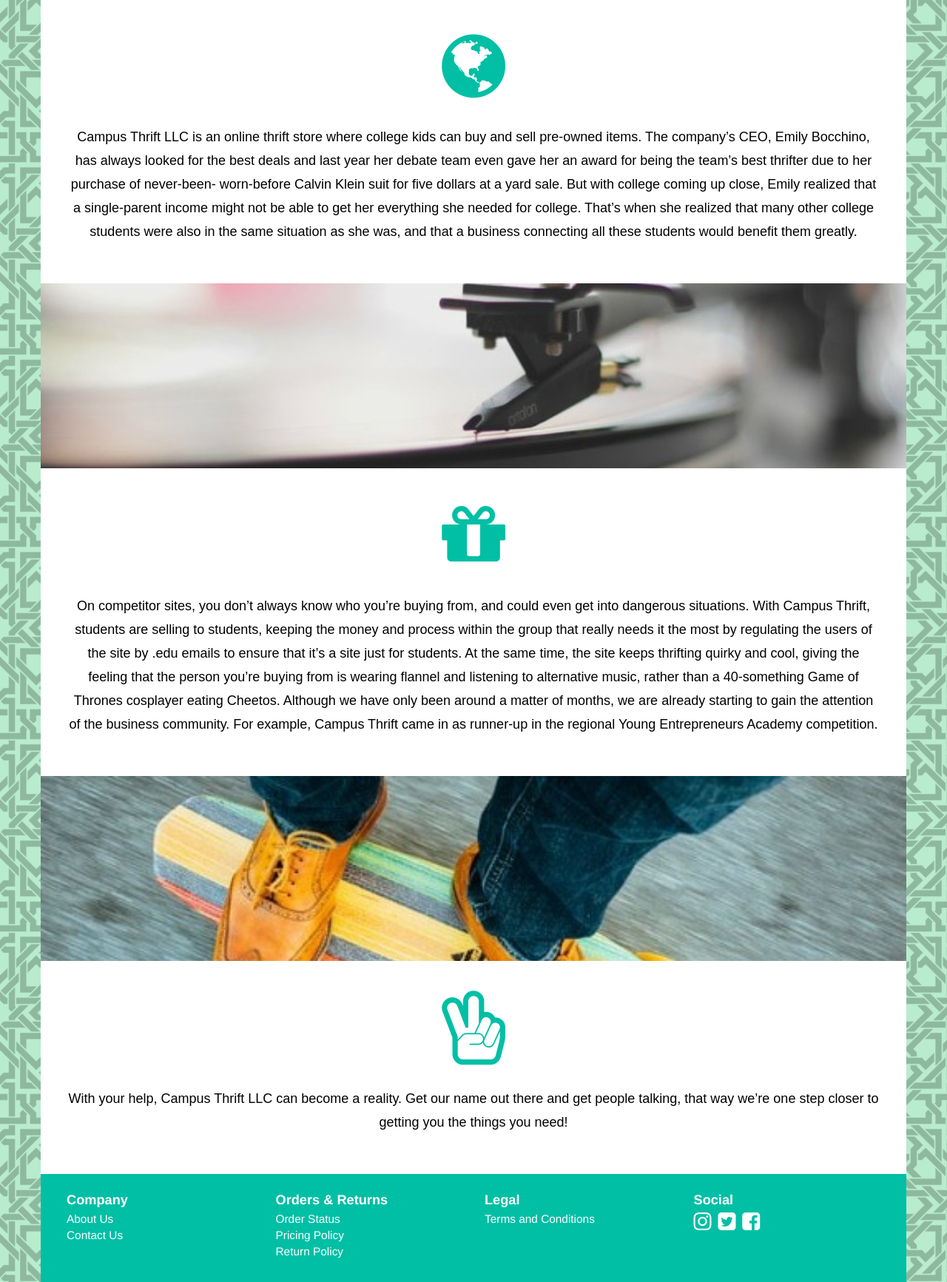
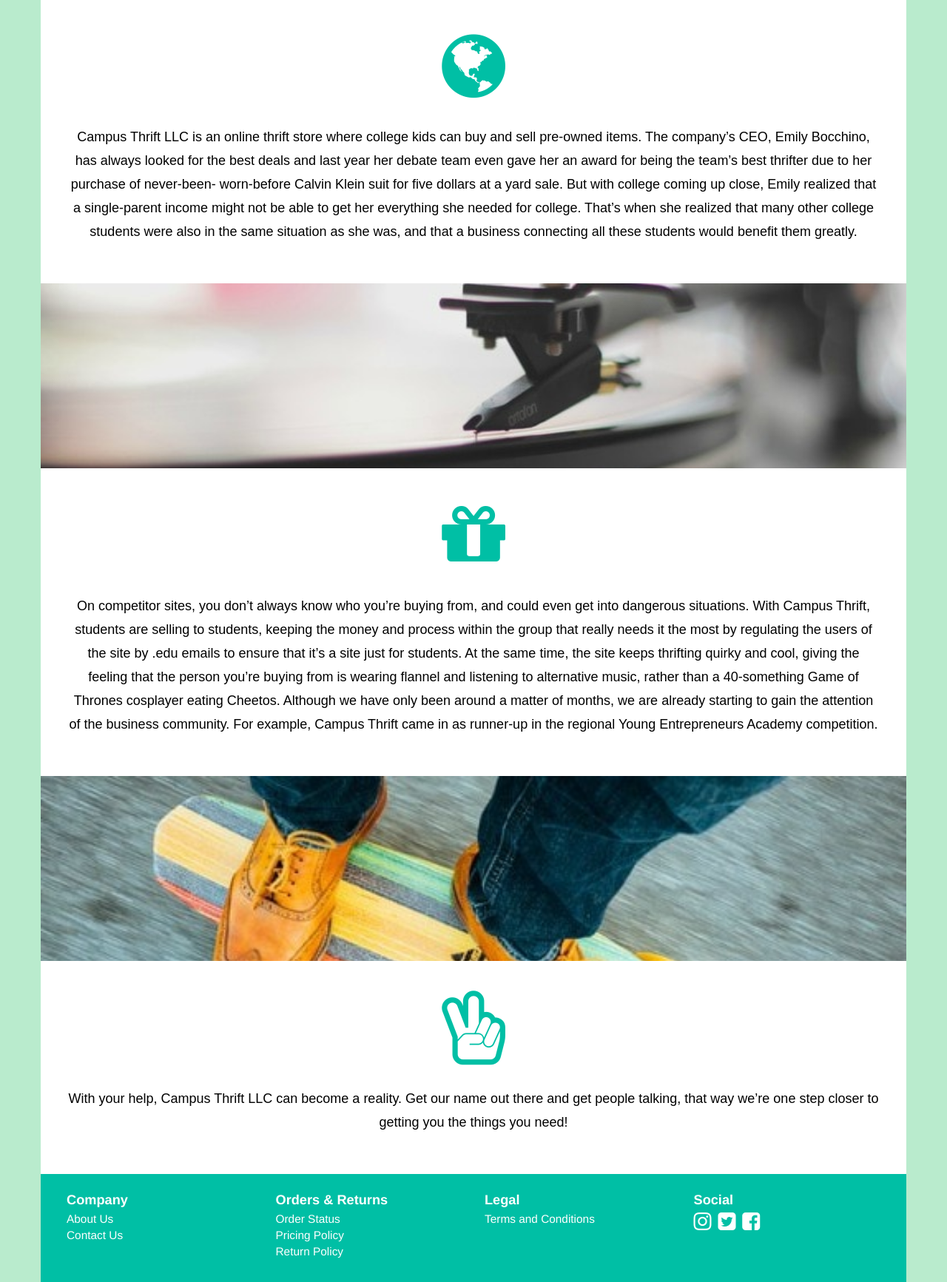
Before and after one commit to ansario/campusthrift-og, a Django app: page /about in a window 1280 px wide. Shown: the part 451-2184 px from the top of the page at 74% size. Run offline with Django 3.2, Linux system fonts and the light colour scheme; some libraries are stand-ins or nearby versions.

Commit message:
removed background pattern

```diff
--- a/campusthrift/templates/campusthrift/about.html
+++ b/campusthrift/templates/campusthrift/about.html
@@ -5,10 +5,11 @@
 {% load staticfiles %}
 {% block content %}
     <style>
-        body {
+/*        body {
             background-image: url(../../../static/images/background.png);
             background-repeat: repeat;
-        }
+            background-attachment: fixed;
+        }*/
 
         p {
             color: #000;
--- a/static/css/style.css
+++ b/static/css/style.css
@@ -77,7 +77,9 @@
     padding:0 0;
     margin:0 0;
     /*font-family: 'OpenSans-Regular';*/
-    background-image: url("../images/background.png");
+/*
+    background-image: url("../images/background.png");*/
+    background-color:#b9ebcd;
     /*background-repeat: repeat;*/
     /*background-image: linear-gradient(to bottom, rgba(255,255,255,0.86) 0%,rgba(255,255,255,0.86) 100%), url("../images/background.png");*/
 
@@ -3174,6 +3176,7 @@
 
 #about-top-picture{
     background-image: url('../images/about_top.jpg');
+
     background-size: cover;
     height: 400px;
     margin-bottom:0;
@@ -3193,6 +3196,7 @@
 
 #about-middle-picture{
     background-image: url('../images/about_middle.jpg');
+
     background-size: cover;
     height: 250px;
     margin-bottom: 0;
@@ -3202,6 +3206,7 @@
 
 #about-bottom-picture{
     background-image: url('../images/about_bottom.jpg');
+
     background-size: cover;
     height: 250px;
     margin-bottom: 0;
```
